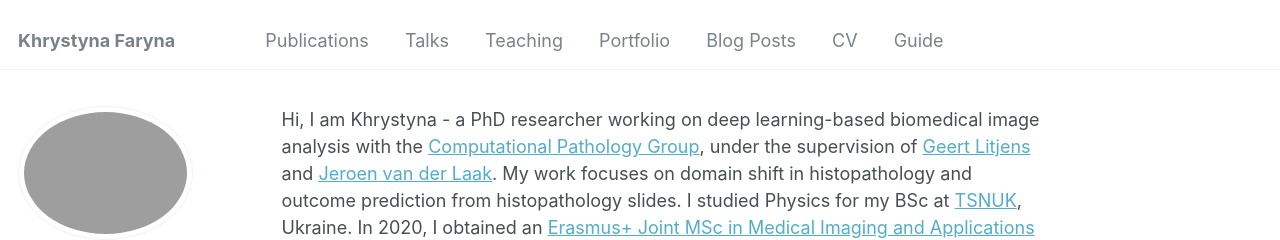
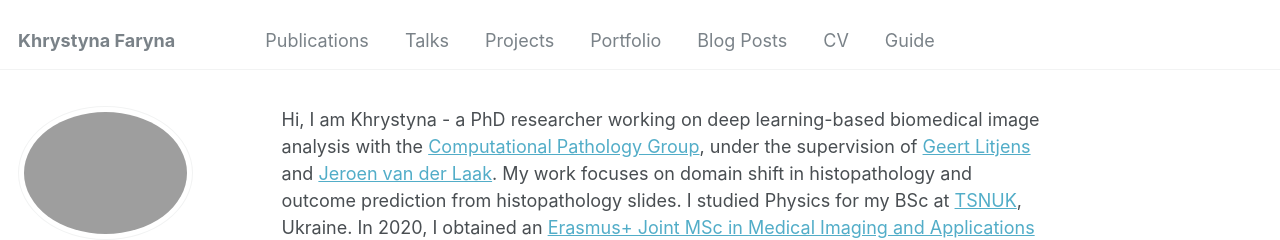
Before and after one commit to KhrystynaFaryna/khrystynafaryna.github.io, a Jekyll site: the page built from _pages/about.md, in a window 1280 px wide. Shown: the top 240 px of the page. Built offline with Jekyll 4.4.1, drawn with Linux system fonts in a browser that asks for light colours; some web fonts are replaced.

Commit message:
Update navigation.yml

```diff
--- a/_data/navigation.yml
+++ b/_data/navigation.yml
@@ -6,8 +6,8 @@ main:
   - title: "Talks"
     url: /talks/
 
-  - title: "Teaching"
-    url: /teaching/
+  - title: "Projects"
+    url: /projects/
 
   - title: "Portfolio"
     url: /portfolio/
```
